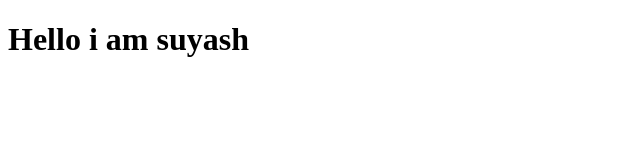
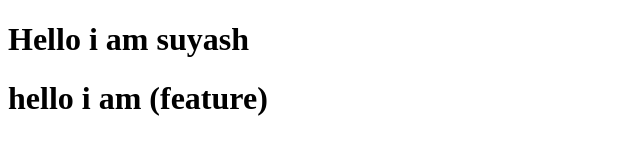
Before and after one commit to suyashagrahari/local_to_github, a plain HTML site: page suyash.html in a window 1280 px wide. Shown: the whole page, without its empty margins (0-640 px from the left). Drawn offline with Linux system fonts and the light colour scheme.

Commit message:
adding feature para

```diff
--- a/suyash.html
+++ b/suyash.html
@@ -7,5 +7,6 @@
 </head>
 <body>
     <h1>Hello i am suyash</h1>
+    <h1>hello i am (feature)</h1>
 </body>
 </html>
```
